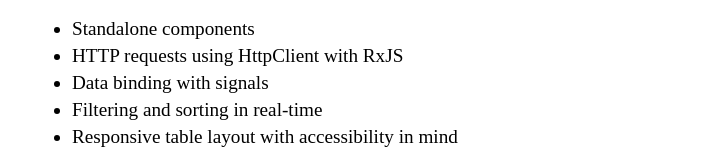
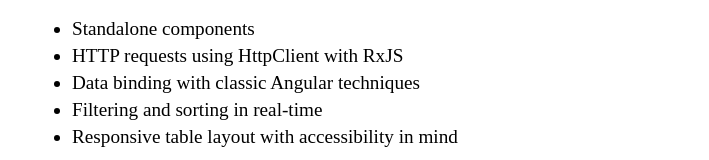
Before and after one commit to sarasjodin/my-angular-api-requests-lab, an Angular app: page /about in a window 1280 px wide. Shown: the part 476-636 px from the top of the page, without its empty margins (299-1008 px from the left). Built offline with nearby package versions, Linux system fonts and the light colour scheme.

Commit message:
New version about page

```diff
--- a/src/app/pages/about/about.html
+++ b/src/app/pages/about/about.html
@@ -13,7 +13,7 @@
   <ul>
     <li>Standalone components</li>
     <li>HTTP requests using HttpClient with RxJS</li>
-    <li>Data binding with signals</li>
+    <li>Data binding with classic Angular techniques</li>
     <li>Filtering and sorting in real-time</li>
     <li>Responsive table layout with accessibility in mind</li>
   </ul>
@@ -52,14 +52,14 @@
   <p>
     I'm a developer with a long-time interest in modern fullstack web
     development. This project gave me hands-on experience with Angular’s
-    reactive data flow, real-time data binding, and error-handling
-    strategies with RxJS.
+    reactive data flow, real-time data binding, and error-handling strategies
+    with RxJS.
   </p>
   <p>
     I also explored standalone component architecture, service-based API
-    integration, and fallback logic. The implementation
-    of sorting and filtering on live data helped reinforce my understanding of
-    state management within Angular applications.
+    integration, and fallback logic. The implementation of sorting and filtering
+    on live data helped reinforce my understanding of state management within
+    Angular applications.
   </p>
   <p>
     Through this lab, I gained deeper insight into building maintainable and
```
